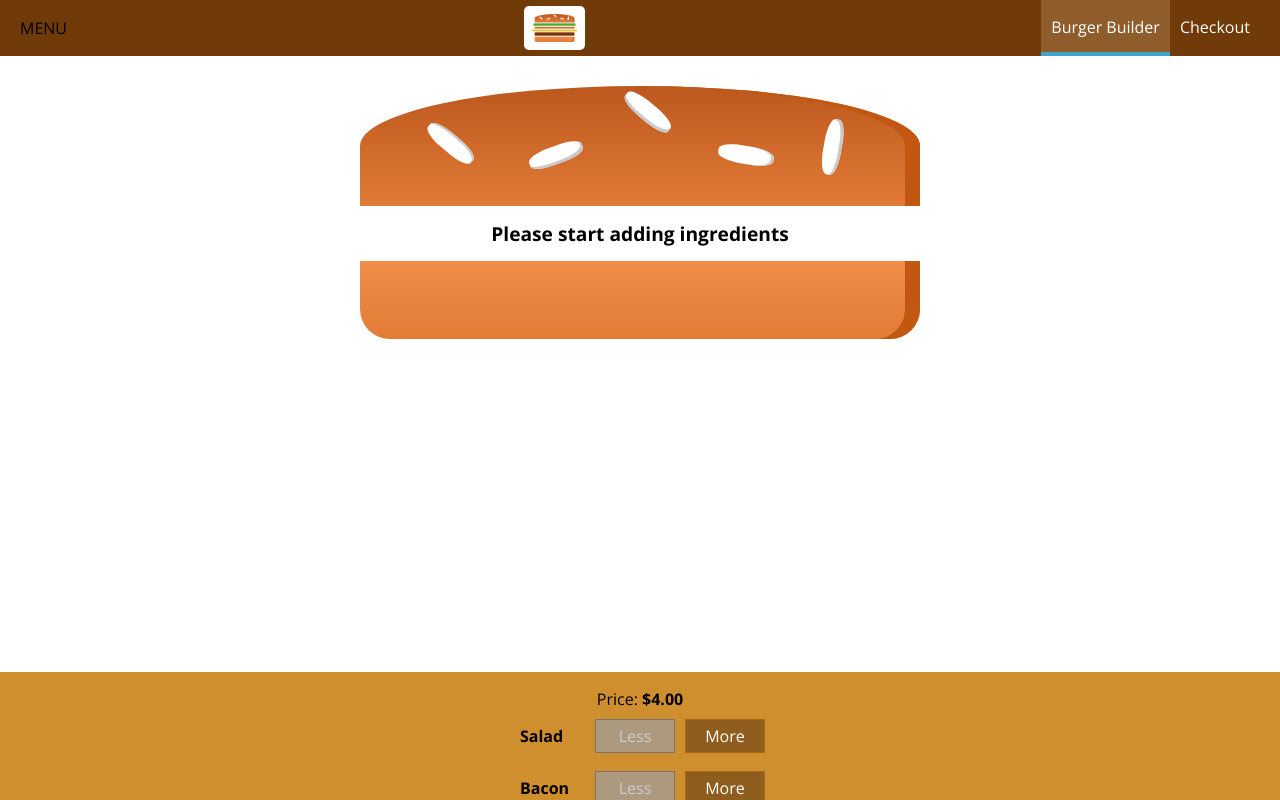
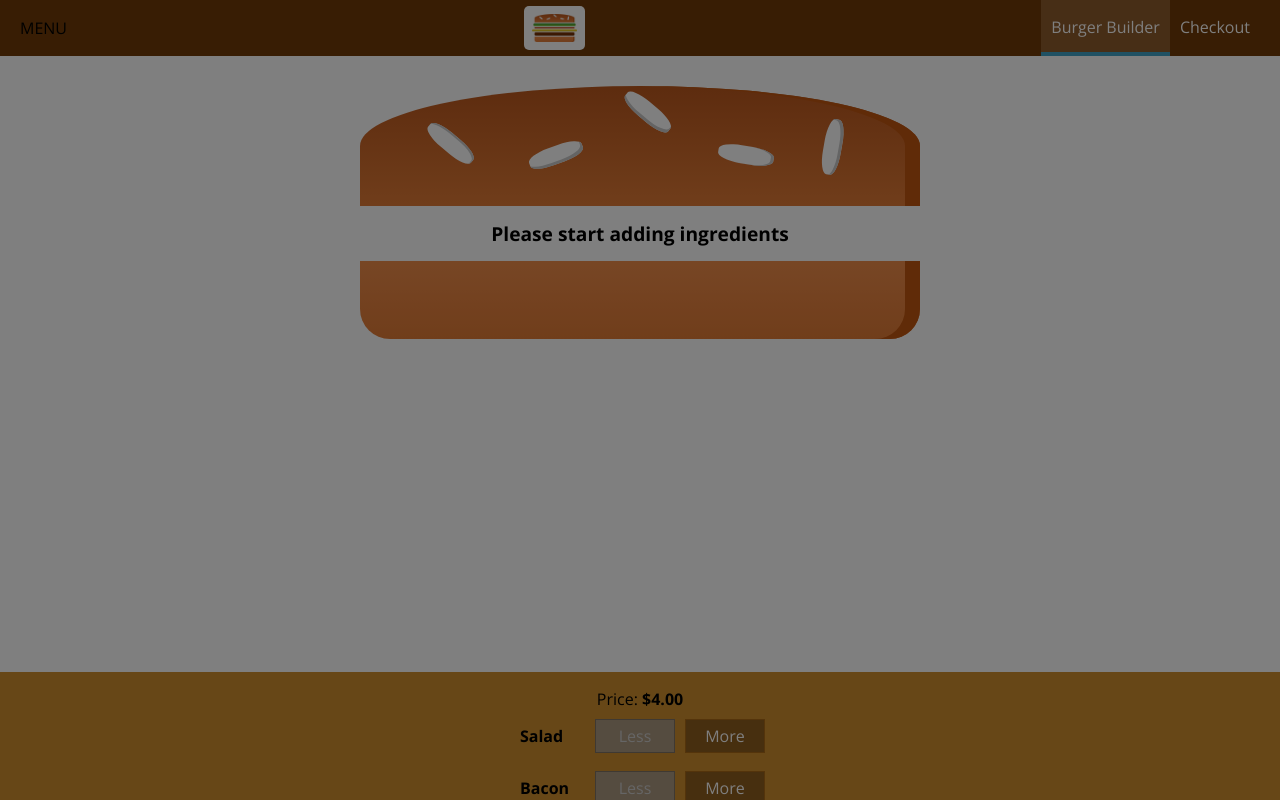
Before and after one commit to michelleracho/react-burger-builder, a React (Create React App) app: page / in a window 1280 px wide. Shown: the top 800 px of the page. Built offline with nearby package versions, Linux system fonts and the light colour scheme.

Commit message:
close SideDrawer with Backdrop

```diff
--- a/src/components/Layout/Layout.js
+++ b/src/components/Layout/Layout.js
@@ -1,4 +1,4 @@
-import React from 'react';
+import React, { Component } from 'react';
 
 import Aux from '../../hoc/Auxiliary';
 
@@ -7,12 +7,27 @@ import Toolbar from '../Navigation/Toolbar/Toolbar';
 
 import styles from './Layout.module.css';
 
-const Layout = props => (
-  <Aux>
-    <Toolbar />
-    <SideDrawer />
-    <main className={styles.Content}>{props.children}</main>
-  </Aux>
-);
+class Layout extends Component {
+  state = {
+    showSideDrawer: true
+  };
+
+  sideDrawerCloseHandler = () => {
+    this.setState({ showSideDrawer: false });
+  };
+
+  render() {
+    return (
+      <Aux>
+        <Toolbar />
+        <SideDrawer
+          open={this.state.showSideDrawer}
+          close={this.sideDrawerCloseHandler}
+        />
+        <main className={styles.Content}>{this.props.children}</main>
+      </Aux>
+    );
+  }
+}
 
 export default Layout;
--- a/src/components/Navigation/SideDrawer/SideDrawer.js
+++ b/src/components/Navigation/SideDrawer/SideDrawer.js
@@ -1,15 +1,24 @@
 import React from 'react';
 
+import Aux from '../../../hoc/Auxiliary';
+
 import Logo from '../../Logo/Logo';
+import Backdrop from '../../UI/Backdrop/Backdrop';
 import NavigationItems from '../NavigationItems/NavigationItems';
 
 import styles from './SideDrawer.module.css';
 
 const SideDrawer = props => {
   // conditionally add css classes/animations when the drawer is shown
+  let attachedStyles = [styles.SideDrawer, styles.Close];
+  if (props.open) {
+    attachedStyles = [styles.SideDrawer, styles.Open];
+  }
 
   return (
-    <div className={styles.SideDrawer}>
+    <Aux>
+      <Backdrop show={props.open} close={props.close} />
+      <div className={attachedStyles.join(' ')}>
         <div className={styles.Logo}>
           <Logo />
         </div>
@@ -18,6 +27,7 @@ const SideDrawer = props => {
           <NavigationItems />
         </nav>
       </div>
+    </Aux>
   );
 };
 
```
Lines whose indentation alone changed are shown as unchanged.
